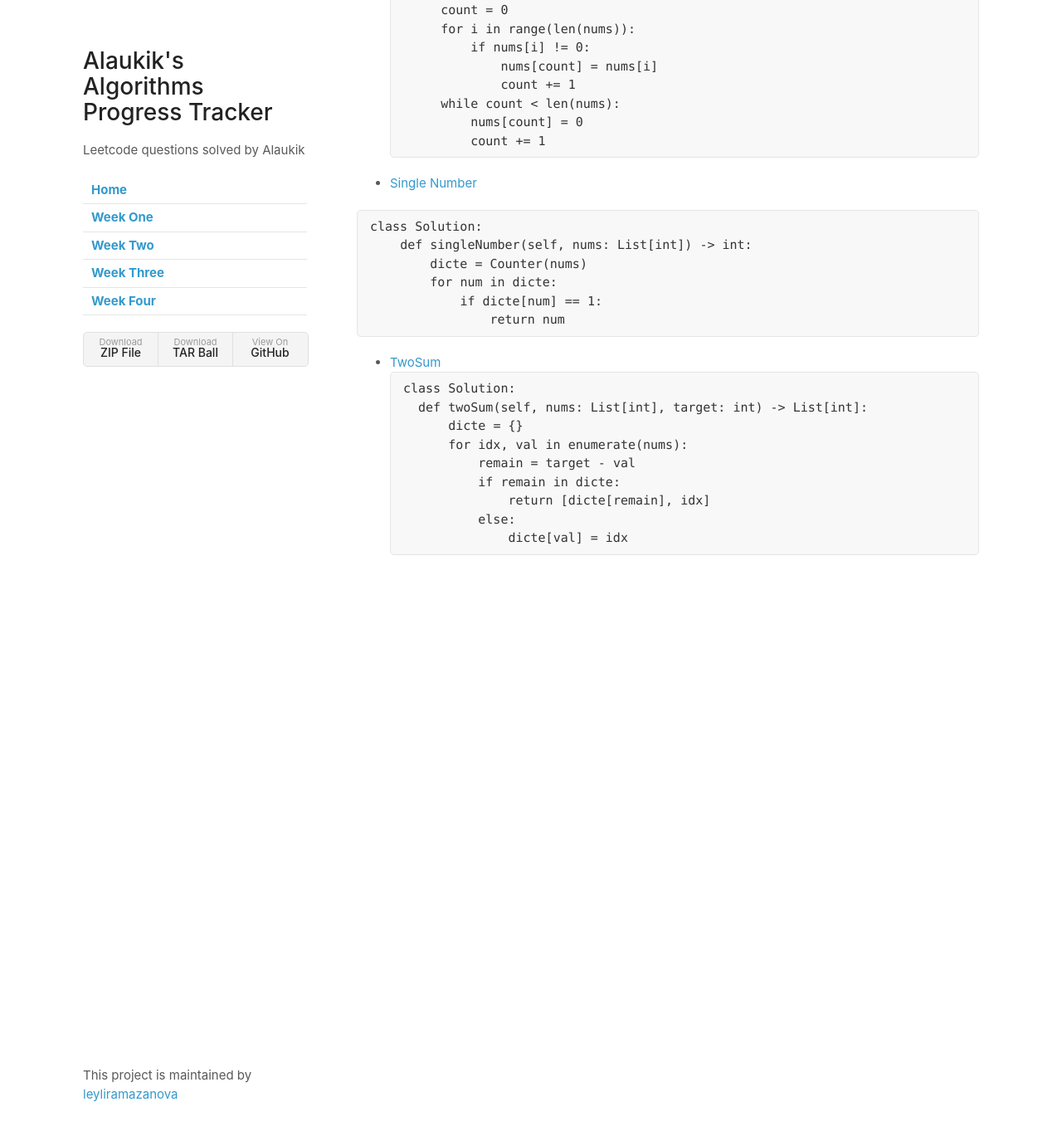
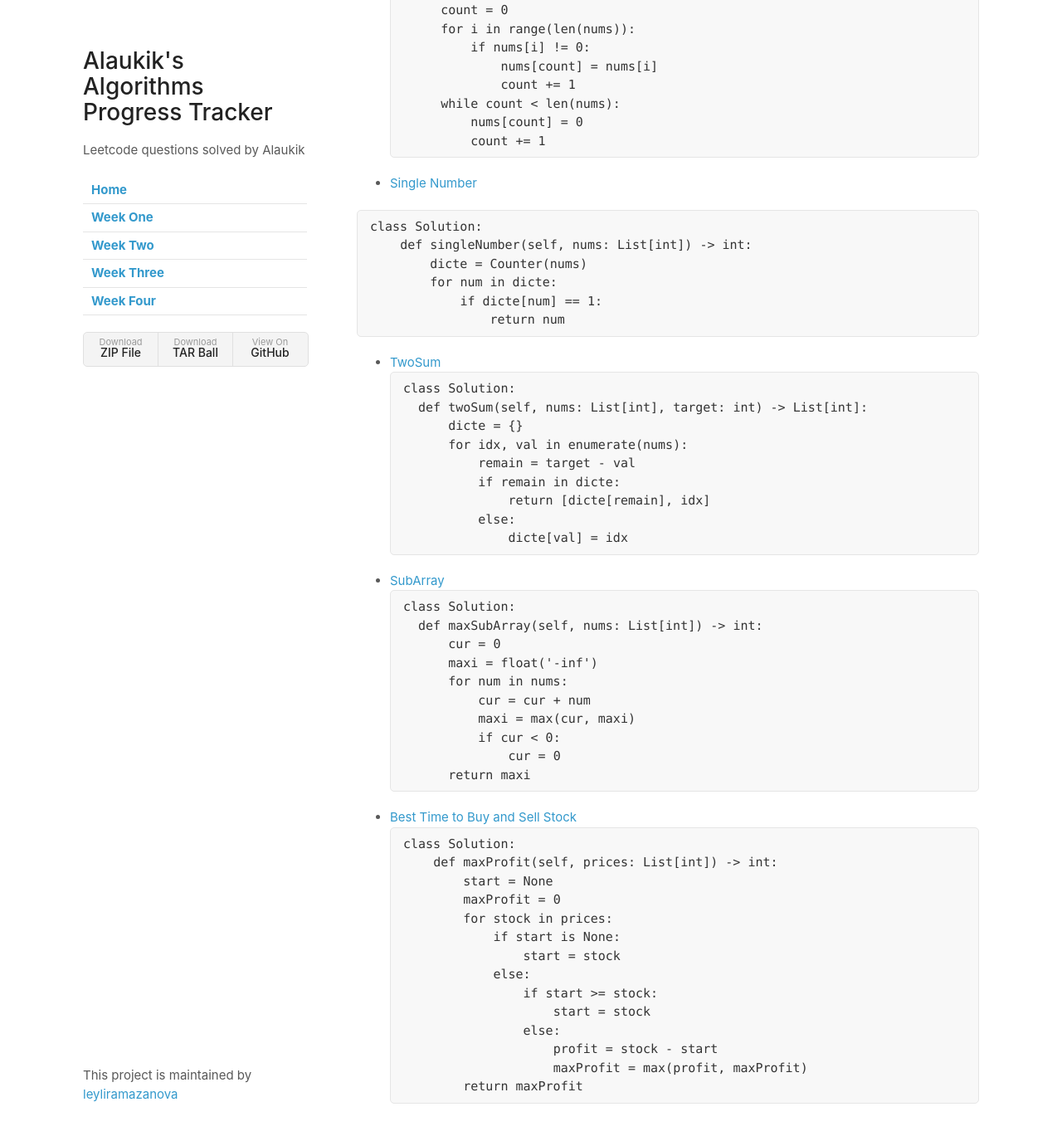
Before and after one commit to leyliramazanova/Five-Weeks-of-Leet-Code, a Jekyll site: the page built from weekFive.md, in a window 1280 px wide and 1400 px high, scrolled down 2611 px. Shown: the top 1369 px of the window at 83% size. Built offline with Jekyll 4.4.1, drawn with Linux system fonts in a browser that asks for light colours; our own code applies the rules of GitHub Pages for plain Markdown files.

Commit message:
Update weekFive.md

````diff
--- a/weekFive.md
+++ b/weekFive.md
@@ -156,3 +156,35 @@ class Solution:
             else:
                 dicte[val] = idx
 ```
+
+- [SubArray](https://leetcode.com/problems/maximum-subarray/)
+```python
+class Solution:
+    def maxSubArray(self, nums: List[int]) -> int:
+        cur = 0
+        maxi = float('-inf')
+        for num in nums:
+            cur = cur + num
+            maxi = max(cur, maxi)
+            if cur < 0:
+                cur = 0
+        return maxi
+```
+
+- [Best Time to Buy and Sell Stock](https://leetcode.com/problems/best-time-to-buy-and-sell-stock/submissions/)
+  ```python
+  class Solution:
+      def maxProfit(self, prices: List[int]) -> int:
+          start = None
+          maxProfit = 0
+          for stock in prices:
+              if start is None:
+                  start = stock
+              else:
+                  if start >= stock:
+                      start = stock
+                  else:
+                      profit = stock - start
+                      maxProfit = max(profit, maxProfit)
+          return maxProfit
+  ```
````
